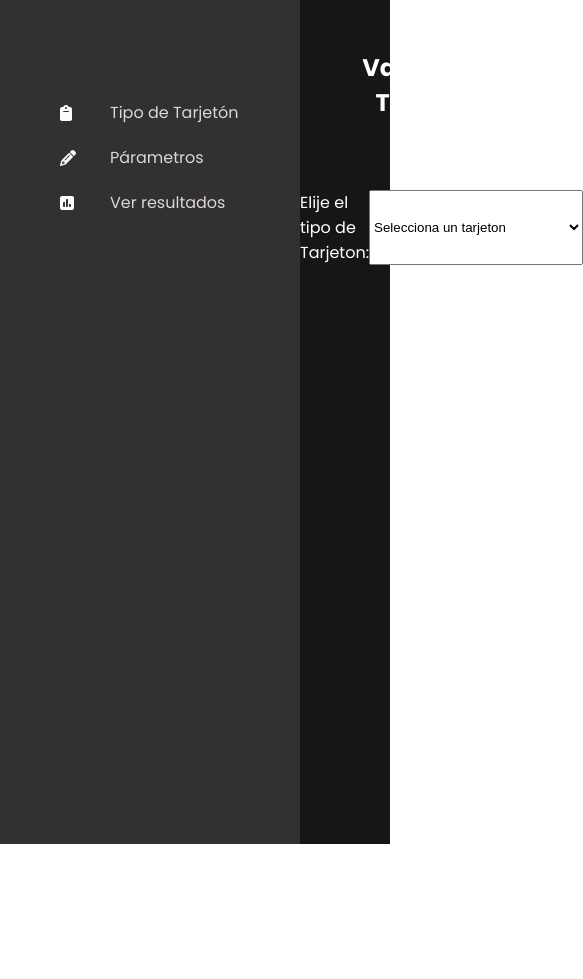
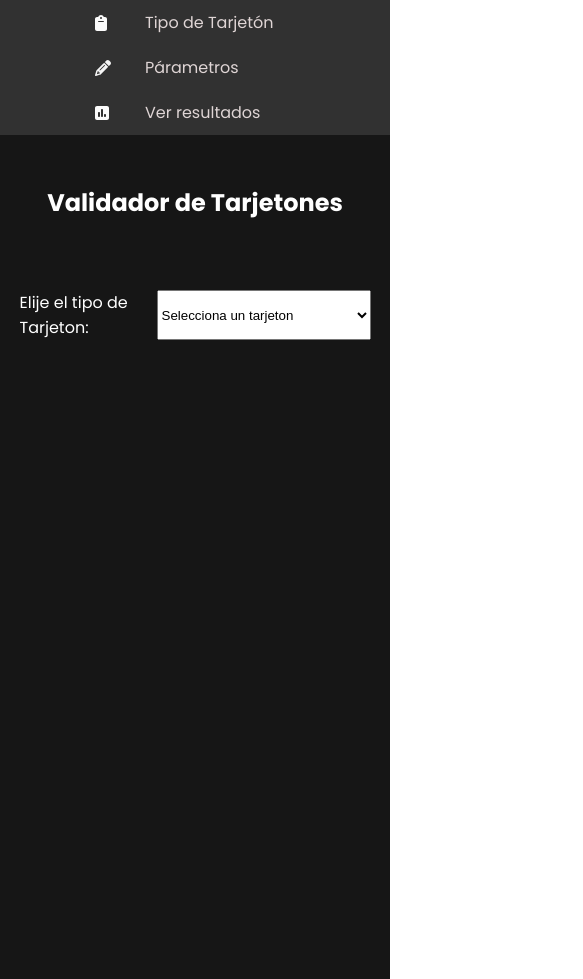
Before and after one commit to alex-borja/tarjetones-react, a React (Vite) app: page / in a window 390 px wide. Shown: the whole page, 583 px wide, since content can reach past the window. Before the commit the page ends 844 px from the top, so only its background shows below. Built offline with nearby package versions, Linux system fonts and the light colour scheme.

Commit message:
making it responsive

```diff
--- a/src/App.css
+++ b/src/App.css
@@ -1,6 +1,5 @@
 .container {
   width: 100%;
-  /* min-height: 100vh; */
   height: auto;
   display: flex;
   flex-direction: row;
@@ -100,6 +99,10 @@
     width: 85%;
   }
 
+  .container {
+	  flex-direction: column;
+  }
+
   .paramsForm {
     width: 100%;
     gap: 0px;
@@ -116,14 +119,15 @@
     width: 90%;
   }
 
+  .container {
+	  flex-direction: column;
+	  align-items: center;
+  }
+
   .tarjetonParams {
     height: auto;
     padding-top: 10px;
     padding-bottom: 20px;
-  }
-
-  .btn {
-    margin-top: 70px;
   }
 
   .paramComponent {
--- a/src/index.css
+++ b/src/index.css
@@ -9,3 +9,7 @@
 body {
 	font-family: 'Poppins', sans-serif;
 }
+
+#root {
+	width: 100%;
+}
--- a/src/styles/components/NavBar.css
+++ b/src/styles/components/NavBar.css
@@ -42,3 +42,31 @@
 .navList li:hover {
   color: white;
 }
+
+
+@media screen and (max-width: 769px) {
+	.navbar {
+		width: 200px;
+	}
+
+	.nanvList {
+		width: 100%;
+	}
+}
+
+@media screen and (max-width: 426px) {
+	.navbar {
+		width: 100%;
+		min-height: 100px;
+	}
+
+	.navbar nav {
+		width: 100%;
+		margin: 0px;
+	}
+
+	.navList {
+		margin: 0 auto;
+		padding: 10px 0px;
+	}
+}
```
Also changed, not shown: 1 other file (tests, documents, lock files or other folders).
